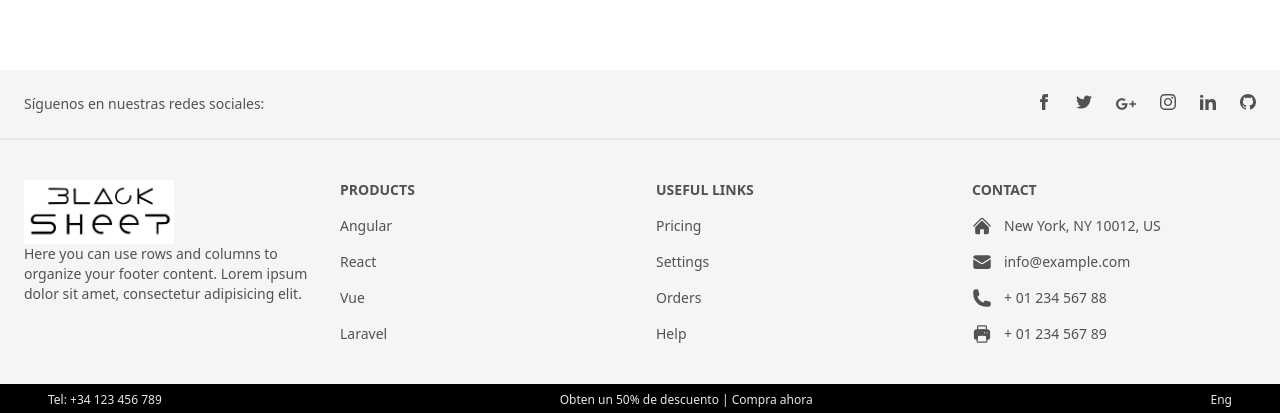
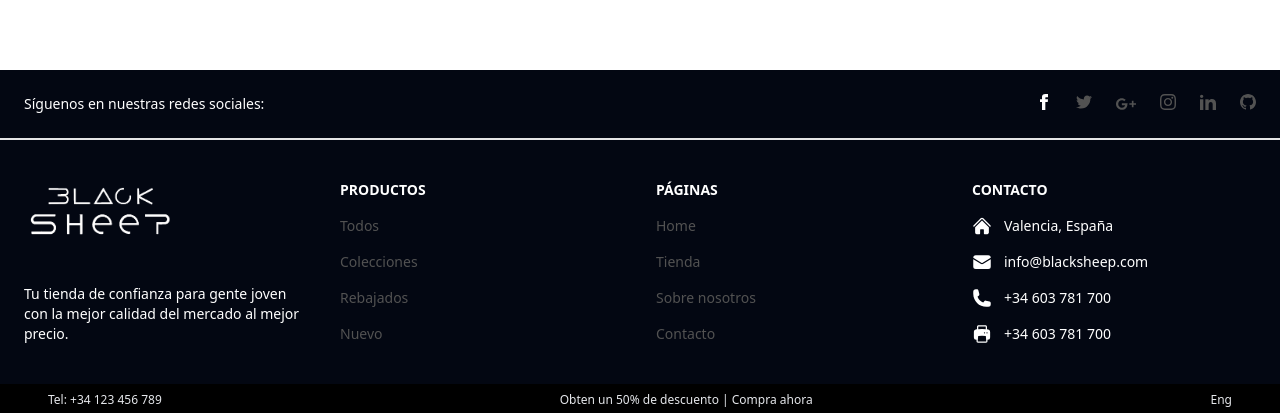
Before and after one commit to Albertomomu/blacksheep-client, a React (Vite) app: page / in a window 1280 px wide. Shown: the part 1813-2226 px from the top of the page. Built offline with nearby package versions, Linux system fonts and the light colour scheme.

Commit message:
feat: footer done

```diff
--- a/src/components/Footer.tsx
+++ b/src/components/Footer.tsx
@@ -1,9 +1,9 @@
-import logo from "../assets/images/logo.png"; // Importa el logo
+import logo from "../assets/images/logo-white.png"; // Importa el logo
 
 function Footer() {
   return (
     <footer
-      className="bg-neutral-100 text-center text-neutral-600 dark:bg-neutral-600 dark:text-neutral-200 lg:text-left mt-32">
+      className="bg-gray-950 text-center text-white lg:text-left mt-32">
       <div
         className="flex items-center justify-center border-b-2 border-neutral-200 p-6 dark:border-neutral-500 lg:justify-between">
         <div className="mr-12 hidden lg:block">
@@ -11,7 +11,7 @@ function Footer() {
         </div>
         {/* <!-- Social network icons container --> */}
         <div className="flex justify-center">
-          <a className="mr-6 text-neutral-600 dark:text-neutral-200">
+          <a className="mr-6 text-white dark:text-neutral-200">
             <svg
               xmlns="http://www.w3.org/2000/svg"
               className="h-4 w-4"
@@ -80,65 +80,63 @@ function Footer() {
       <div className="mx-6 py-10 text-center md:text-left">
         <div className="grid-1 grid gap-8 md:grid-cols-2 lg:grid-cols-4">
           {/* <!-- TW Elements section --> */}
-          <div className="">
+          <div className="flex flex-col justify-between">
             <img src={logo} alt="" width="150px" height="auto" />
             <p>
-              Here you can use rows and columns to organize your footer
-              content. Lorem ipsum dolor sit amet, consectetur adipisicing
-              elit.
+              Tu tienda de confianza para gente joven con la mejor calidad del mercado al mejor precio.
             </p>
           </div>
           {/* <!-- Products section --> */}
           <div className="">
             <h6
               className="mb-4 flex justify-center font-semibold uppercase md:justify-start">
-              Products
+              Productos
             </h6>
             <p className="mb-4">
               <a className="text-neutral-600 dark:text-neutral-200"
-              >Angular</a>
+              >Todos</a>
             </p>
             <p className="mb-4">
               <a className="text-neutral-600 dark:text-neutral-200"
-              >React</a>
+              >Colecciones</a>
             </p>
             <p className="mb-4">
               <a className="text-neutral-600 dark:text-neutral-200"
-              >Vue</a>
+              >Rebajados</a>
             </p>
             <p>
               <a className="text-neutral-600 dark:text-neutral-200"
-              >Laravel</a>
+              >Nuevo</a>
             </p>
           </div>
           {/* <!-- Useful links section --> */}
           <div className="">
             <h6
               className="mb-4 flex justify-center font-semibold uppercase md:justify-start">
-              Useful links
+              Páginas
             </h6>
             <p className="mb-4">
               <a className="text-neutral-600 dark:text-neutral-200"
-              >Pricing</a>
+              >Home</a>
             </p>
             <p className="mb-4">
               <a className="text-neutral-600 dark:text-neutral-200"
-              >Settings</a>
+              >Tienda</a>
             </p>
             <p className="mb-4">
               <a className="text-neutral-600 dark:text-neutral-200"
-              >Orders</a>
+              >Sobre nosotros</a>
             </p>
             <p>
               <a className="text-neutral-600 dark:text-neutral-200"
-              >Help</a>
+              >Contacto</a>
             </p>
           </div>
           {/* <!-- Contact section --> */}
           <div>
             <h6
               className="mb-4 flex justify-center font-semibold uppercase md:justify-start">
-              Contact
+              Contacto
             </h6>
             <p className="mb-4 flex items-center justify-center md:justify-start">
               <svg
@@ -151,7 +149,7 @@ function Footer() {
                 <path
                   d="M12 5.432l8.159 8.159c.03.03.06.058.091.086v6.198c0 1.035-.84 1.875-1.875 1.875H15a.75.75 0 01-.75-.75v-4.5a.75.75 0 00-.75-.75h-3a.75.75 0 00-.75.75V21a.75.75 0 01-.75.75H5.625a1.875 1.875 0 01-1.875-1.875v-6.198a2.29 2.29 0 00.091-.086L12 5.43z" />
               </svg>
-              New York, NY 10012, US
+              Valencia, España
             </p>
             <p className="mb-4 flex items-center justify-center md:justify-start">
               <svg
@@ -164,7 +162,7 @@ function Footer() {
                 <path
                   d="M22.5 6.908V6.75a3 3 0 00-3-3h-15a3 3 0 00-3 3v.158l9.714 5.978a1.5 1.5 0 001.572 0L22.5 6.908z" />
               </svg>
-              info@example.com
+              info@blacksheep.com
             </p>
             <p className="mb-4 flex items-center justify-center md:justify-start">
               <svg
@@ -177,7 +175,7 @@ function Footer() {
                   d="M1.5 4.5a3 3 0 013-3h1.372c.86 0 1.61.586 1.819 1.42l1.105 4.423a1.875 1.875 0 01-.694 1.955l-1.293.97c-.135.101-.164.249-.126.352a11.285 11.285 0 006.697 6.697c.103.038.25.009.352-.126l.97-1.293a1.875 1.875 0 011.955-.694l4.423 1.105c.834.209 1.42.959 1.42 1.82V19.5a3 3 0 01-3 3h-2.25C8.552 22.5 1.5 15.448 1.5 6.75V4.5z"
                   clipRule="evenodd" />
               </svg>
-              + 01 234 567 88
+              +34 603 781 700
             </p>
             <p className="flex items-center justify-center md:justify-start">
               <svg
@@ -190,7 +188,7 @@ function Footer() {
                   d="M7.875 1.5C6.839 1.5 6 2.34 6 3.375v2.99c-.426.053-.851.11-1.274.174-1.454.218-2.476 1.483-2.476 2.917v6.294a3 3 0 003 3h.27l-.155 1.705A1.875 1.875 0 007.232 22.5h9.536a1.875 1.875 0 001.867-2.045l-.155-1.705h.27a3 3 0 003-3V9.456c0-1.434-1.022-2.7-2.476-2.917A48.716 48.716 0 0018 6.366V3.375c0-1.036-.84-1.875-1.875-1.875h-8.25zM16.5 6.205v-2.83A.375.375 0 0016.125 3h-8.25a.375.375 0 00-.375.375v2.83a49.353 49.353 0 019 0zm-.217 8.265c.178.018.317.16.333.337l.526 5.784a.375.375 0 01-.374.409H7.232a.375.375 0 01-.374-.409l.526-5.784a.373.373 0 01.333-.337 41.741 41.741 0 018.566 0zm.967-3.97a.75.75 0 01.75-.75h.008a.75.75 0 01.75.75v.008a.75.75 0 01-.75.75H18a.75.75 0 01-.75-.75V10.5zM15 9.75a.75.75 0 00-.75.75v.008c0 .414.336.75.75.75h.008a.75.75 0 00.75-.75V10.5a.75.75 0 00-.75-.75H15z"
                   clipRule="evenodd" />
               </svg>
-              + 01 234 567 89
+              +34 603 781 700
             </p>
           </div>
         </div>
```
Also changed, not shown: src/assets/images/logo-white.png (added), src/assets/images/logo.png.
